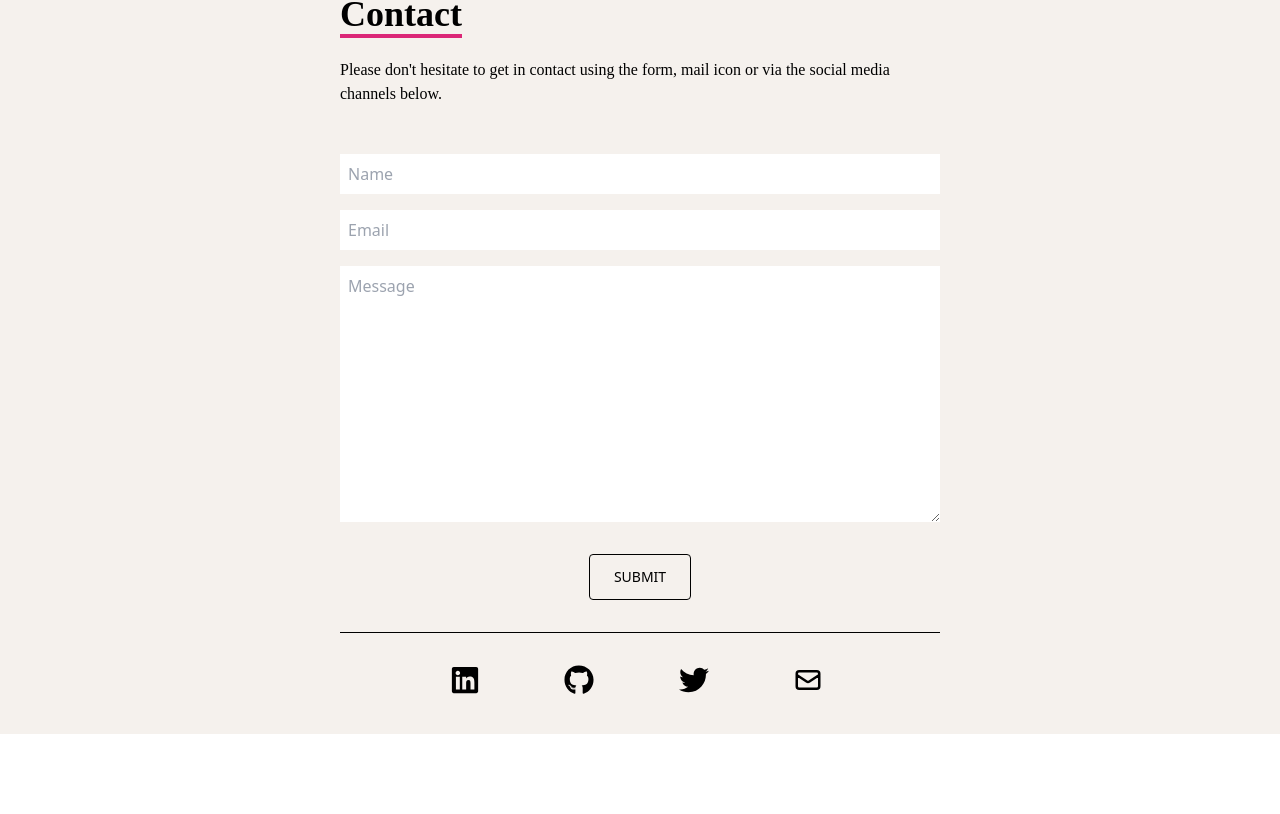
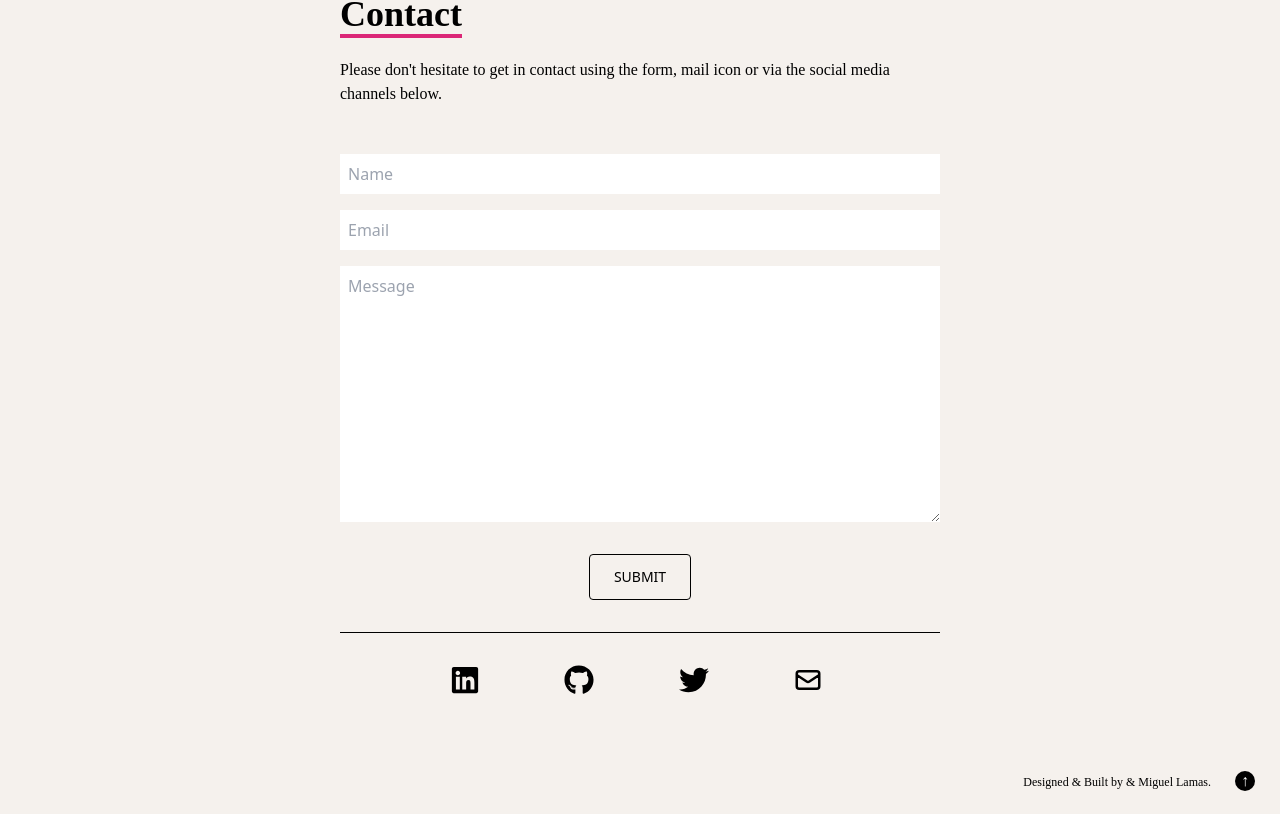
Before and after one commit to MiguelLamas/Portfolio, a React (Create React App) app: page / in a window 1280 px wide. Shown: the part 3206-4020 px from the top of the page. Before the commit the page ends 3940 px from the top, so only its background shows below. Built offline with nearby package versions, Linux system fonts and the light colour scheme.

Commit message:
added a footer and scroll up button

```diff
--- a/src/App.js
+++ b/src/App.js
@@ -4,6 +4,7 @@ import About from "./components/About.js";
 import Tech from "./components/Tech.js";
 import Projects from "./components/Projects.js";
 import Contact from "./components/Contact.js";
+import Footer from "./components/Footer.js";
 
 function App() {
   return (
@@ -14,6 +15,7 @@ function App() {
       <Tech />
       <Projects />
       <Contact />
+      <Footer />
     </div>
   );
 }
--- /dev/null
+++ b/src/components/Footer.js
@@ -0,0 +1,19 @@
+import React from "react";
+import { Link } from "react-scroll";
+
+const Footer = () => {
+  return (
+    <footer className=" w-full h-[80px] sm:h-[80px] flex justify-end bg-[#f5f1ed] text-[#000]">
+      <ul className="flex">
+        <li className="mt-10 text-xs">Designed &amp; Built by & Miguel Lamas.</li>
+        </ul>
+        <div className="hover:scale-125 duration-500">
+        <Link to="home" smooth={true} duration={500}>
+        <button className="scroll-button">&#8593;</button>
+        </Link>
+        </div>
+    </footer>
+  );
+};
+
+export default Footer;
--- a/src/index.css
+++ b/src/index.css
@@ -585,3 +585,15 @@
         display: inline-flex;
     }
 }
+
+.scroll-button {
+    background-color: #000;
+    border: none;
+    border-radius: 50%;
+    color: #FFF;
+    cursor: pointer;
+    font-size: 16px;
+    line-height: 20px;
+    width: 20px;
+    margin: 37px 25px 0px 0px
+}
```
